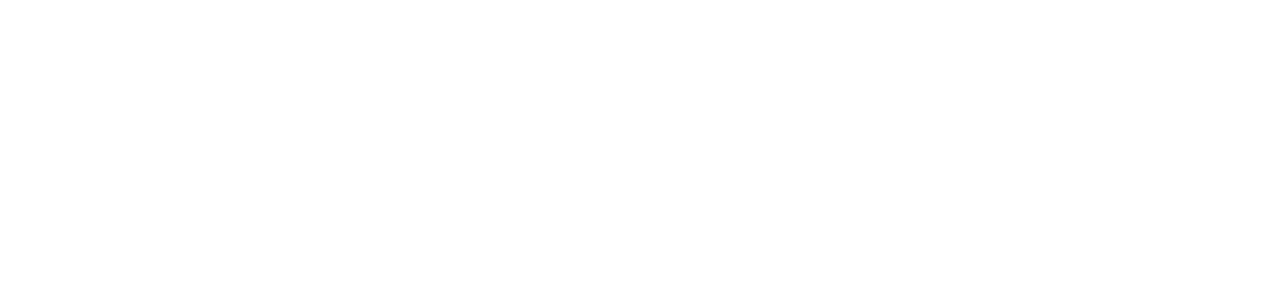
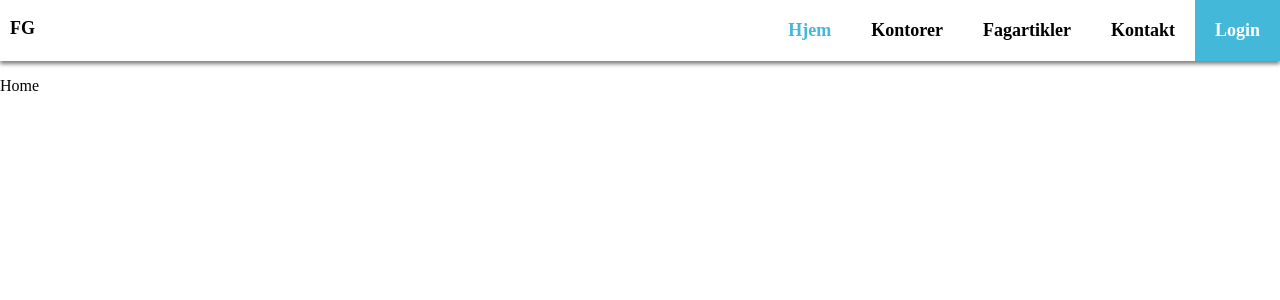
Before and after one commit to GossipDolphin/frontend-webapp-eksamen-g15, a React (Create React App) app: page /Home in a window 1280 px wide. Shown: the top 300 px of the page. Built offline with nearby package versions, Linux system fonts and the light colour scheme.

Commit message:
created navigation and navbar styling

```diff
--- /dev/null
+++ b/src/components/NavBar.jsx
@@ -0,0 +1,21 @@
+import React from "react";
+import { NavLink } from 'react-router-dom'
+import { NavBarStyled } from '../styles/StyledComponents';
+
+
+const NavBar = () => {
+    return (
+        <NavBarStyled>
+            <p>FG</p>
+            <ul>
+                <li><NavLink activeClassName="active" to="/Login">Login</NavLink></li>
+                <li><NavLink activeClassName="active" to="/Contact">Kontakt</NavLink></li>
+                <li><NavLink activeClassName="active" to="/Articles">Fagartikler</NavLink></li>
+                <li><NavLink activeClassName="active" to="/Offices">Kontorer</NavLink></li>
+                <li><NavLink activeClassName="active" to="/Home">Hjem</NavLink></li>
+            </ul>
+        </NavBarStyled>
+    )
+}
+
+export default NavBar;
--- a/src/index.js
+++ b/src/index.js
@@ -1,12 +1,14 @@
 import React from 'react';
 import ReactDOM from 'react-dom';
-import App from './App';
+import './styles/index.css';
 import reportWebVitals from './reportWebVitals';
+import { BrowserRouter as Router } from 'react-router-dom';
+import { Routes } from './routes/routes';
 
 ReactDOM.render(
-  <React.StrictMode>
-    <App />
-  </React.StrictMode>,
+  <Router>
+    <Routes />
+  </Router>,
   document.getElementById('root')
 );
 reportWebVitals();
--- /dev/null
+++ b/src/routes/routes.jsx
@@ -0,0 +1,26 @@
+import React from "react";
+import Home from "../views/Home";
+import Articles from "../views/Articles";
+import Contact from "../views/Contact";
+import Offices from "../views/Offices";
+import { Route, Switch, Redirect } from "react-router-dom";
+import Login from "../views/Login";
+import NavBar from "../components/NavBar";
+
+export const Routes = () => {
+    return (
+        <>
+        <NavBar></NavBar>
+        <Switch>
+            <Route exact path="/Home" component={Home} />
+            <Route exact path="/">
+                <Redirect to="/Home" />
+            </Route>
+            <Route exact path="/Offices" component={Offices} />
+            <Route exact path="/Articles" component={Articles} />
+            <Route exact path="/Contact" component={Contact} />
+            <Route exact path="/Login" component={Login} />
+        </Switch>
+        </>
+    )
+}
--- /dev/null
+++ b/src/styles/StyledComponents.jsx
@@ -0,0 +1,77 @@
+import styled from 'styled-components';
+
+export const NavBarStyled = styled.nav`
+    display: flex;
+    background-color: white;
+    flex-wrap: wrap;
+    box-shadow: 0px 3px 4px gray;
+
+    ul{
+        display: flex;
+        list-style: none;
+        text-decoration: none;
+        flex-direction: row-reverse;
+        flex-grow: inherit;
+        margin: 0;
+        margin-left: auto;
+    }
+
+    ul>li{
+        display: flex;
+        flex-direction: row;
+        align-items: center;
+    }
+
+    p{
+        float: left;
+        color: black;
+        font-weight: bold;
+        margin-left: 10px;
+        font-size: large;
+    }
+
+    ul>li>a{
+        text-decoration: none;
+        color: black;
+        font-weight: bold;
+        font-size: large;
+        margin: 20px;
+
+    }
+    ul>li>.active{
+        color: #43b8d9;
+    }
+
+    ul>:first-child{
+        background-color: #43b8d9;
+        cursor: pointer;
+        >a{
+            color: white;
+        }
+        :hover{
+            background-color: grey;
+        }
+        >:hover{
+            color: white;
+        }
+    }
+
+    ul>li>a:hover{
+        cursor: pointer;
+        color: #43b8d9;
+    }
+    @media all and (max-width: 700px){
+        flex-direction: column;
+        li{
+            margin-left: 7px;
+            margin-right: 7px;
+        }
+        ul{
+            margin: 0 auto;
+            padding: 0;
+        }
+        p{
+            margin: 0 auto;
+        }
+    }
+`;
--- /dev/null
+++ b/src/styles/index.css
@@ -0,0 +1,3 @@
+body {
+    margin: 0;
+}
--- /dev/null
+++ b/src/views/Articles.jsx
@@ -0,0 +1,9 @@
+import React from 'react';
+
+const Articles = () => {
+    return(
+        <p>Articles</p>
+    )
+}
+
+export default Articles;
--- /dev/null
+++ b/src/views/Contact.jsx
@@ -0,0 +1,9 @@
+import React from 'react';
+
+const Contact = () => {
+    return(
+        <p>Contact</p>
+    )
+}
+
+export default Contact;
--- /dev/null
+++ b/src/views/Home.jsx
@@ -0,0 +1,9 @@
+import React from 'react';
+
+const Home = () => {
+    return(
+        <p>Home</p>
+    )
+}
+
+export default Home;
--- /dev/null
+++ b/src/views/Login.jsx
@@ -0,0 +1,9 @@
+import React from 'react';
+
+const Login = () => {
+    return(
+        <p>Login</p>
+    )
+}
+
+export default Login;
--- /dev/null
+++ b/src/views/Offices.jsx
@@ -0,0 +1,9 @@
+import React from 'react';
+
+const Offices = () => {
+    return(
+        <p>Offices</p>
+    )
+}
+
+export default Offices;
```
Also changed, not shown: package.json (+13 -4 lines), 2 other files (tests, documents, lock files or other folders).
